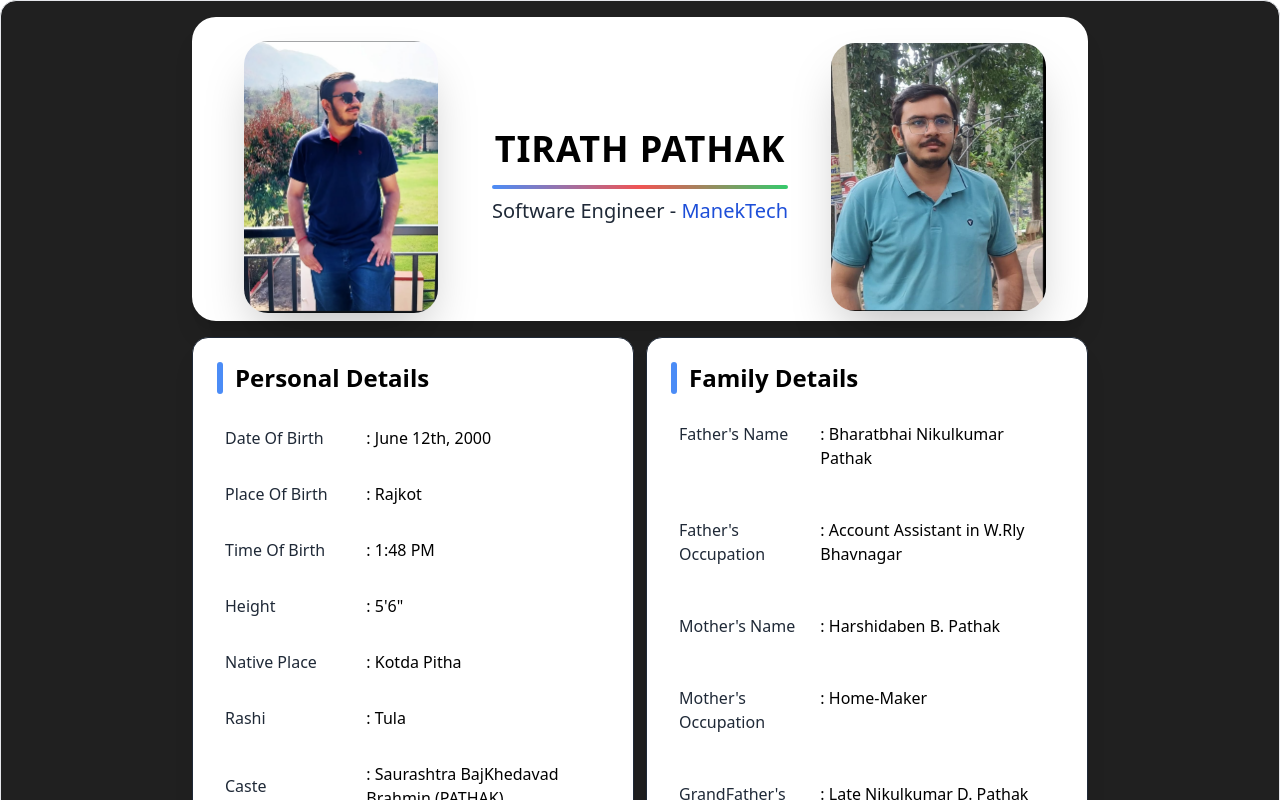
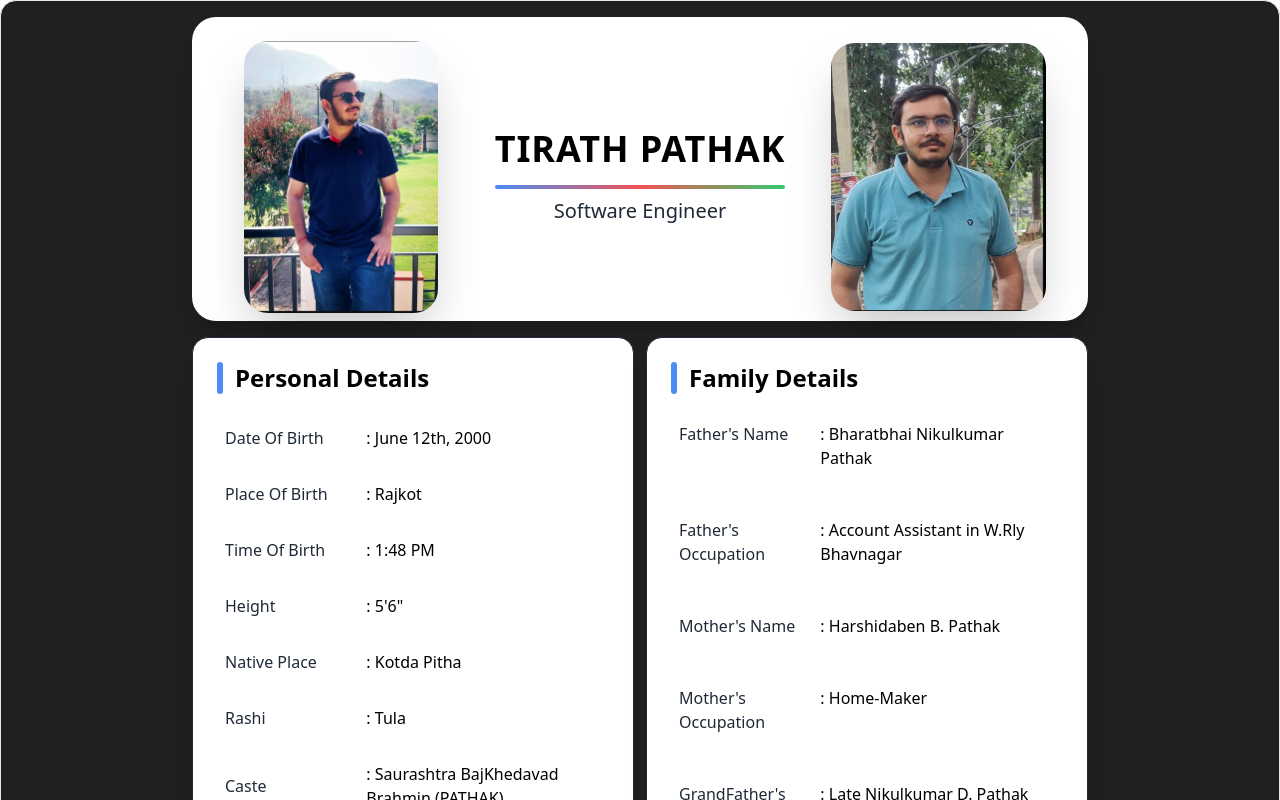
Before and after one commit to pathak-tirath/biodata, a React (Vite) app: page / in a window 1280 px wide. Shown: the top 800 px of the page. Built offline with nearby package versions, Linux system fonts and the light colour scheme.

Commit message:
Update Details.tsx

```diff
--- a/src/components/Header/Details.tsx
+++ b/src/components/Header/Details.tsx
@@ -11,10 +11,8 @@ const Details = () => {
 
       {/* Job Title & Company */}
       <div className="text-xl text-gray-800 mt-2">
-        Software Engineer -{" "}
-        <span className="text-blue-700 hover:underline cursor-pointer">
-          ManekTech
-        </span>
+        Software Engineer
+
       </div>
     </div>
   );
```
